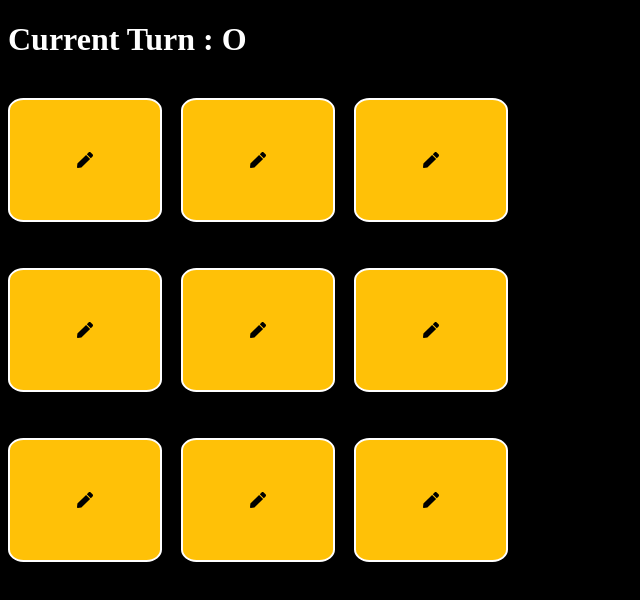
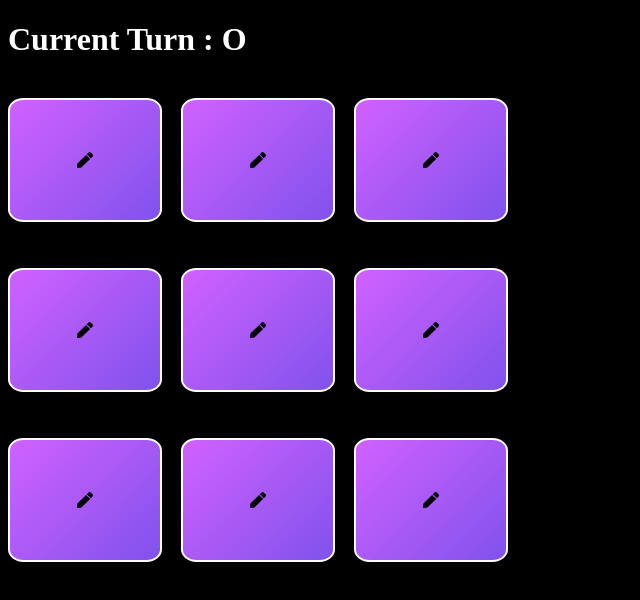
Before and after one commit to Lakshman76/Tic_Tac_Toe, a React (Vite) app in the folder Tic-Tac-Toe/: page / in a window 1280 px wide. Shown: the top 600 px of the page, without its empty margins (0-640 px from the left). Built offline with nearby package versions, Linux system fonts and the light colour scheme.

Commit message:
cards of tic tac toe

```diff
--- a/Tic-Tac-Toe/src/components/Card/Card.jsx
+++ b/Tic-Tac-Toe/src/components/Card/Card.jsx
@@ -1,6 +1,7 @@
 import Icon from "../Icons/Icons";
 import "./card.css";
 import "../../App.css";
+import {memo} from "react";
 
 const Card = ({ onPlay, player, index, gameEnd }) => {
 
@@ -19,4 +20,4 @@ const Card = ({ onPlay, player, index, gameEnd }) => {
   );
 };
 
-export default Card;
+export default memo(Card);
--- a/Tic-Tac-Toe/src/components/Card/card.css
+++ b/Tic-Tac-Toe/src/components/Card/card.css
@@ -1,12 +1,11 @@
 .cards{
     border: 2px solid white;
-    /* padding: 2rem; */
     display: flex;
     justify-content: center;
     align-items: center;
     width: 120px;
     height: 120px;
     border-radius: 10%;
-    background-color: var(--yellow);
+    background: linear-gradient(135deg , #d161ff, #8052ec);
     flex-basis: 30%;
 }
```
